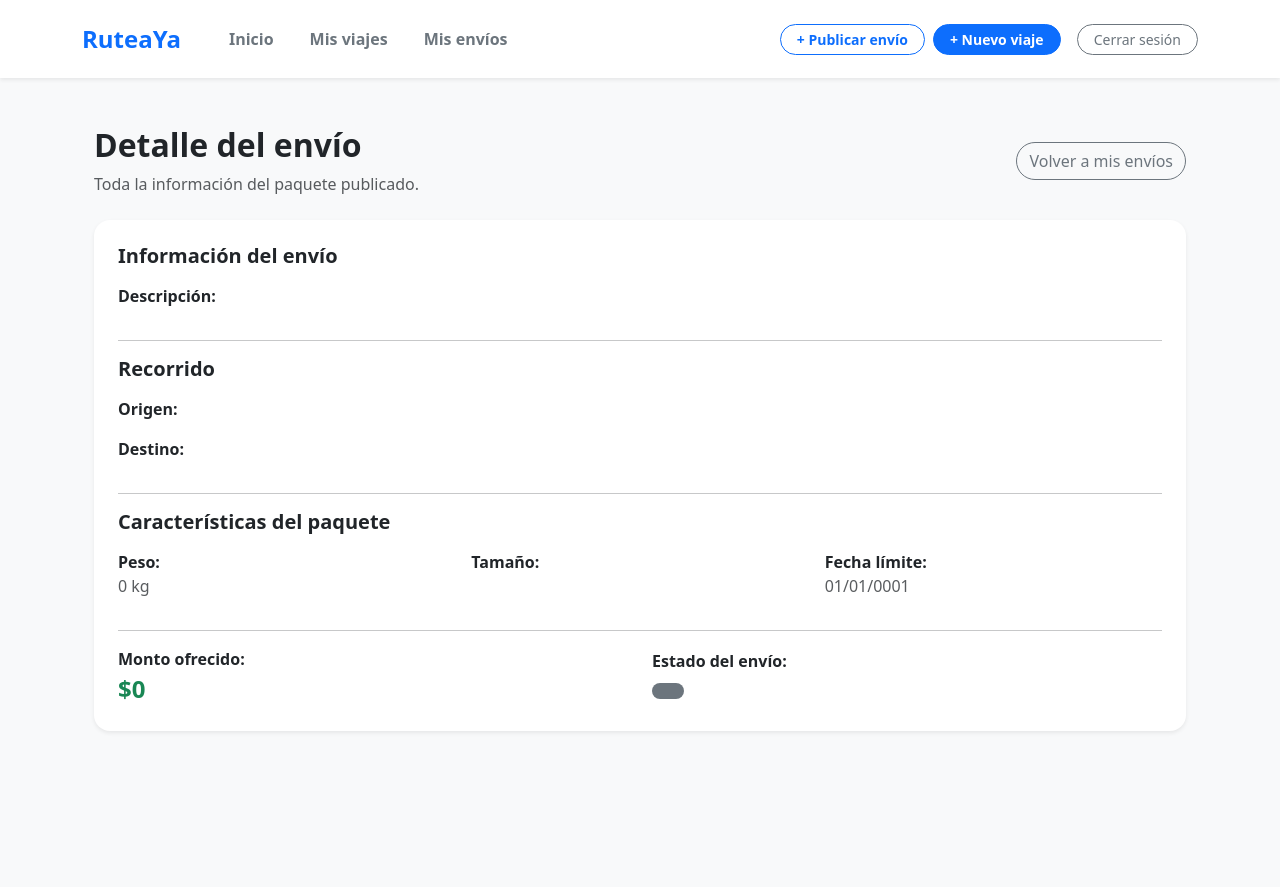
After one commit to CandelaRoger/TP-RuteaYa, an ASP.NET Core app: template RuteaYa.MVC/Views/Envios/Detalles.cshtml in a window 1280 px wide. The commit adds this page. Run offline with ASP.NET Core 8, Linux system fonts and the light colour scheme; the template is opened without the code that fills it, so the values that code supplies are empty; some libraries are stand-ins or nearby versions.

Commit message:
Agregue la vista de detalles de envios y actualice el AutoMapper porque aparecia con vulnerabilidades. es poco pero voy subiendo por parte porque despues s eme rompe todo

```diff
--- /dev/null
+++ b/RuteaYa.MVC/Views/Envios/Detalles.cshtml
@@ -0,0 +1,113 @@
+@model RuteaYa.DTOs.EnvioDto
+
+@{
+    ViewData["Title"] = "Detalle del envío";
+}
+
+<div class="container py-4">
+
+    <div class="d-flex justify-content-between align-items-center mb-4">
+        <div>
+            <h2 class="fw-bold">Detalle del envío</h2>
+            <p class="text-muted mb-0">Toda la información del paquete publicado.</p>
+        </div>
+
+        <a asp-action="Index" class="btn btn-outline-secondary rounded-pill">
+            Volver a mis envíos
+        </a>
+    </div>
+
+    <div class="card border-0 shadow-sm rounded-4 p-4 mb-4">
+
+        <h5 class="fw-bold mb-3">Información del envío</h5>
+
+        <div class="mb-3">
+            <strong>Descripción:</strong>
+            <p class="text-muted mb-0">@Model.Descripcion</p>
+        </div>
+
+        <hr />
+
+        <h5 class="fw-bold mb-3">Recorrido</h5>
+
+        <div class="mb-3">
+            <strong>Origen:</strong>
+            <p class="text-muted mb-0">@Model.OrigenDir</p>
+        </div>
+
+        <div class="mb-3">
+            <strong>Destino:</strong>
+            <p class="text-muted mb-0">@Model.DestinoDir</p>
+        </div>
+
+        <hr />
+
+        <h5 class="fw-bold mb-3">Características del paquete</h5>
+
+        <div class="row g-3">
+            <div class="col-md-4">
+                <strong>Peso:</strong>
+                <p class="text-muted">@Model.Peso kg</p>
+            </div>
+
+            <div class="col-md-4">
+                <strong>Tamaño:</strong>
+                <p class="text-muted">@Model.Tamanio</p>
+            </div>
+
+            <div class="col-md-4">
+                <strong>Fecha límite:</strong>
+                <p class="text-muted">@Model.FechaTexto</p>
+            </div>
+        </div>
+
+        <hr />
+
+        <div class="row align-items-center">
+            <div class="col-md-6">
+                <strong>Monto ofrecido:</strong>
+                <p class="fs-4 fw-bold text-success mb-0">
+                    $@Model.MontoOfrecido.ToString("N0")
+                </p>
+            </div>
+
+            <div class="col-md-6">
+                <strong>Estado del envío:</strong>
+                <div class="mt-2">
+                    @if (Model.Estado == "Buscando conductor")
+                    {
+                        <span class="badge bg-warning-subtle text-warning-emphasis border border-warning-subtle rounded-pill px-3 py-2">
+                            Buscando conductor
+                        </span>
+                    }
+                    else if (Model.Estado == "Conductor asignado")
+                    {
+                        <span class="badge bg-primary-subtle text-primary border border-primary-subtle rounded-pill px-3 py-2">
+                            Conductor asignado
+                        </span>
+                    }
+                    else if (Model.Estado == "Entregado")
+                    {
+                        <span class="badge bg-success-subtle text-success border border-success-subtle rounded-pill px-3 py-2">
+                            Entregado
+                        </span>
+                    }
+                    else if (Model.Estado == "Cancelado")
+                    {
+                        <span class="badge bg-danger-subtle text-danger border border-danger-subtle rounded-pill px-3 py-2">
+                            Cancelado
+                        </span>
+                    }
+                    else
+                    {
+                        <span class="badge bg-secondary rounded-pill px-3 py-2">
+                            @Model.Estado
+                        </span>
+                    }
+                </div>
+            </div>
+        </div>
+
+    </div>
+
+</div>
--- a/RuteaYa.MVC/Views/Envios/Index.cshtml
+++ b/RuteaYa.MVC/Views/Envios/Index.cshtml
@@ -78,6 +78,7 @@ else
                         {
                             <span class="badge bg-success-subtle text-success border border-success-subtle rounded-pill px-3 py-2">Entregado</span>
                         }
+
                         else if (envio.Estado == "Cancelado")
                         {
                             <span class="badge bg-danger-subtle text-danger border border-danger-subtle rounded-pill px-3 py-2">Cancelado</span>
@@ -86,6 +87,11 @@ else
                         {
                             <span class="badge bg-secondary-subtle text-secondary border border-secondary-subtle rounded-pill px-3 py-2">@envio.Estado</span>
                         }
+                        <a asp-action="Detalles"
+                           asp-route-id="@envio.Id"
+                           class="btn btn-sm btn-outline-primary rounded-pill px-3">
+                            <i class="bi bi-eye"></i>detalles
+                        </a>
 
                         @* *@
                         @if (envio.Estado == "Buscando conductor" || envio.Estado == "Conductor asignado")
--- a/RuteaYa.MVC/Views/Viajes/Detalles.cshtml
+++ b/RuteaYa.MVC/Views/Viajes/Detalles.cshtml
@@ -142,10 +142,8 @@
         new H.mapevents.Behavior(eventos);
         H.ui.UI.createDefault(mapa, capas);
 
-        // Marcador de origen
         mapa.addObject(new H.map.Marker(origen));
 
-        // Marcadores de las paradas
         paradas.forEach(parada => {
             mapa.addObject(new H.map.Marker({
                 lat: Number(parada.lat),
@@ -153,10 +151,8 @@
             }));
         });
 
-        // Marcador de destino
         mapa.addObject(new H.map.Marker(destino));
 
-        // Dibujar recorrido calculado por HERE
         if (puntosRuta && puntosRuta.length > 0) {
             const linea = new H.geo.LineString();
 
```
Also changed, not shown: RuteaYa.MVC/Controllers/EnviosController.cs (+22 -0 lines), RuteaYa.MVC/RuteaYa.MVC.csproj.
